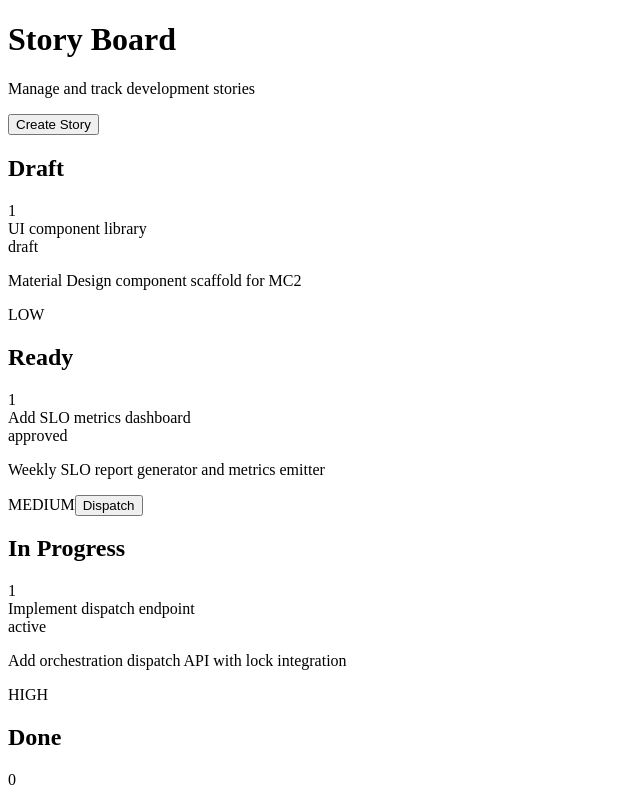
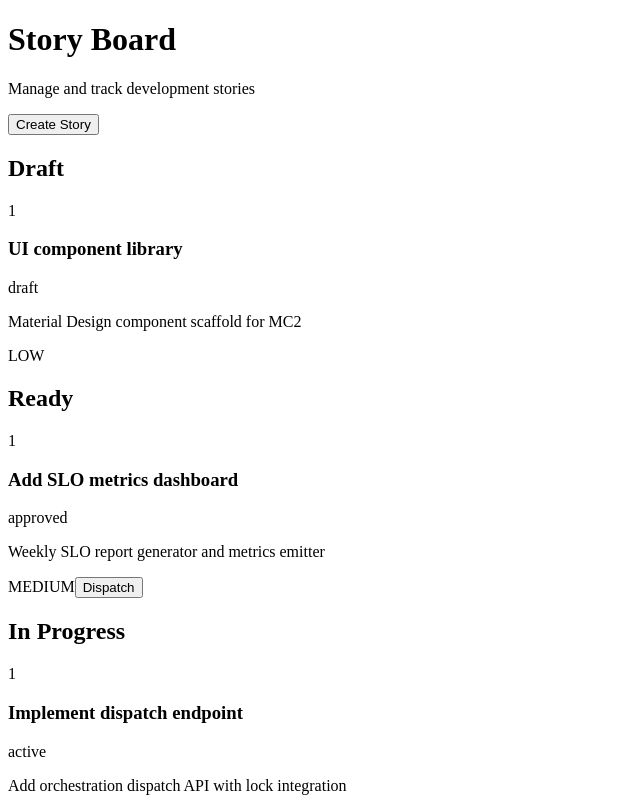
Before and after one commit to jpwolf00/mission-control-v2, a Next.js app: page /stories in a window 1280 px wide. Shown: the top 800 px of the page, without its empty margins (0-640 px from the left). Built offline with nearby package versions, Linux system fonts and the light colour scheme.

Commit message:
feat: add health endpoint, dashboard page, and Card component

```diff
--- /dev/null
+++ b/src/components/ui/card.tsx
@@ -0,0 +1,79 @@
+import * as React from "react"
+
+import { cn } from "@/lib/utils"
+
+const Card = React.forwardRef<
+  HTMLDivElement,
+  React.HTMLAttributes<HTMLDivElement>
+>(({ className, ...props }, ref) => (
+  <div
+    ref={ref}
+    className={cn(
+      "rounded-lg border bg-card text-card-foreground shadow-sm",
+      className
+    )}
+    {...props}
+  />
+))
+Card.displayName = "Card"
+
+const CardHeader = React.forwardRef<
+  HTMLDivElement,
+  React.HTMLAttributes<HTMLDivElement>
+>(({ className, ...props }, ref) => (
+  <div
+    ref={ref}
+    className={cn("flex flex-col space-y-1.5 p-6", className)}
+    {...props}
+  />
+))
+CardHeader.displayName = "CardHeader"
+
+const CardTitle = React.forwardRef<
+  HTMLParagraphElement,
+  React.HTMLAttributes<HTMLHeadingElement>
+>(({ className, ...props }, ref) => (
+  <h3
+    ref={ref}
+    className={cn(
+      "text-2xl font-semibold leading-none tracking-tight",
+      className
+    )}
+    {...props}
+  />
+))
+CardTitle.displayName = "CardTitle"
+
+const CardDescription = React.forwardRef<
+  HTMLParagraphElement,
+  React.HTMLAttributes<HTMLParagraphElement>
+>(({ className, ...props }, ref) => (
+  <p
+    ref={ref}
+    className={cn("text-sm text-muted-foreground", className)}
+    {...props}
+  />
+))
+CardDescription.displayName = "CardDescription"
+
+const CardContent = React.forwardRef<
+  HTMLDivElement,
+  React.HTMLAttributes<HTMLDivElement>
+>(({ className, ...props }, ref) => (
+  <div ref={ref} className={cn("p-6 pt-0", className)} {...props} />
+))
+CardContent.displayName = "CardContent"
+
+const CardFooter = React.forwardRef<
+  HTMLDivElement,
+  React.HTMLAttributes<HTMLDivElement>
+>(({ className, ...props }, ref) => (
+  <div
+    ref={ref}
+    className={cn("flex items-center p-6 pt-0", className)}
+    {...props}
+  />
+))
+CardFooter.displayName = "CardFooter"
+
+export { Card, CardHeader, CardFooter, CardTitle, CardDescription, CardContent }
```
Also changed, not shown: src/app/api/v1/health/route.ts (added, +28 -0 lines), src/app/page.tsx (added, +102 -0 lines).
